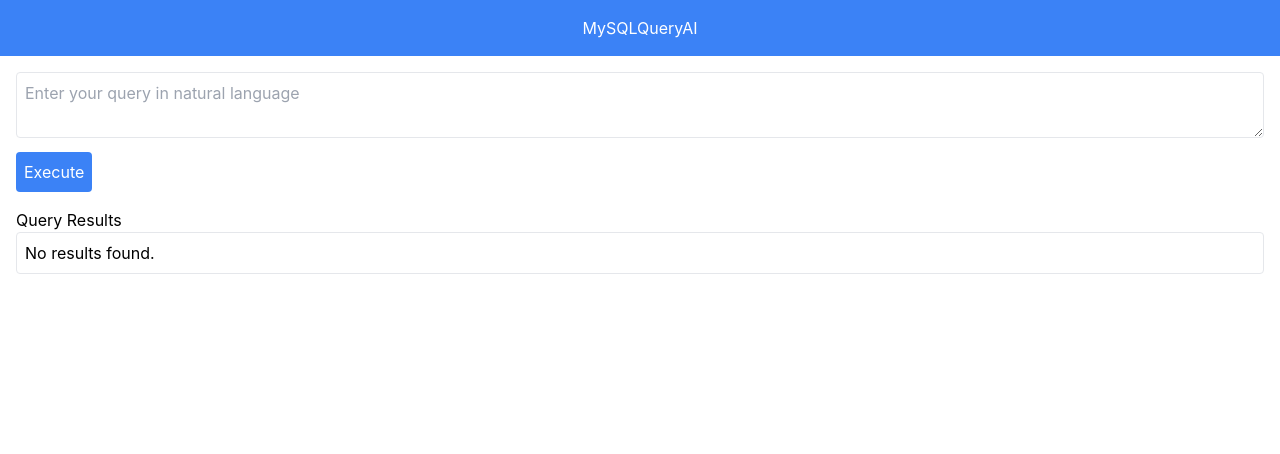
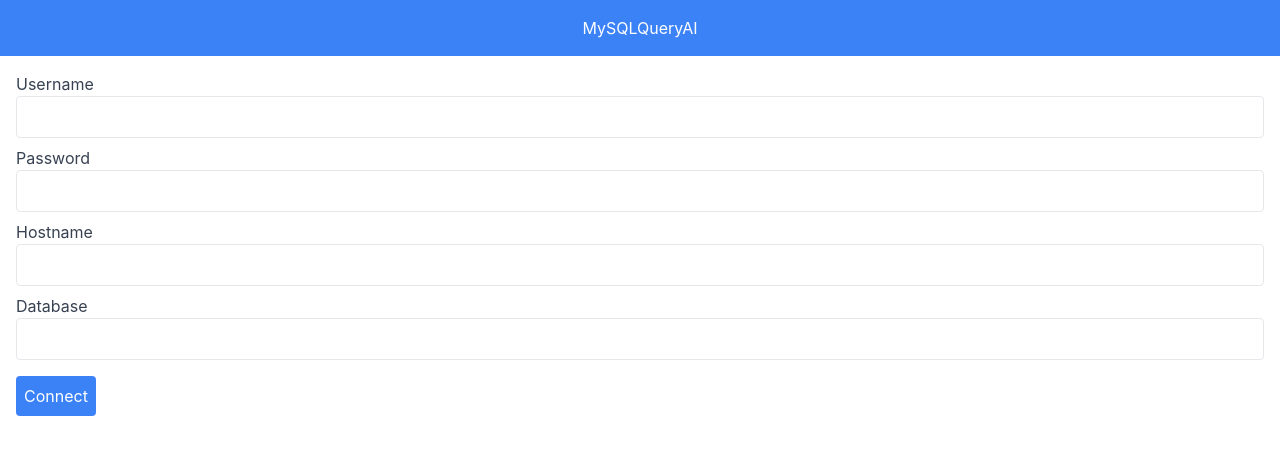
Before and after one commit to arunkuruvila275/MySQLQueryAI-Frontend, a React (Create React App) app: page / in a window 1280 px wide. Shown: the top 454 px of the page. Built offline with nearby package versions, Linux system fonts and the light colour scheme.

Commit message:
Added connection parameters

```diff
--- a/src/App.js
+++ b/src/App.js
@@ -1,9 +1,21 @@
 import React, { useState } from 'react';
 import QueryInput from './components/QueryInput';
 import QueryResults from './components/QueryResults';
+import ConnectionForm from './components/ConnectionForm';
 
 function App() {
+  const [isConnected, setIsConnected] = useState(false);
+  const [sqlQuery, setSqlQuery] = useState('');
   const [results, setResults] = useState([]);
+
+  const handleConnect = () => {
+    setIsConnected(true);
+  };
+
+  const handleResults = (query, results) => {
+    setSqlQuery(query);
+    setResults(Array.isArray(results) ? results : []);
+  };
 
   return (
     <div className="App">
@@ -11,8 +23,14 @@ function App() {
         <h1>MySQLQueryAI</h1>
       </header>
       <main className="p-4">
-        <QueryInput onResults={setResults} />
-        <QueryResults results={results} />
+        {!isConnected ? (
+          <ConnectionForm onConnect={handleConnect} />
+        ) : (
+          <>
+            <QueryInput onResults={handleResults} />
+            <QueryResults sqlQuery={sqlQuery} results={results} />
+          </>
+        )}
       </main>
     </div>
   );
--- /dev/null
+++ b/src/components/ConnectionForm.js
@@ -0,0 +1,92 @@
+import React, { useState } from 'react';
+
+function ConnectionForm({ onConnect }) {
+  const [username, setUsername] = useState('');
+  const [password, setPassword] = useState('');
+  const [hostname, setHostname] = useState('');
+  const [database, setDatabase] = useState('');
+  const [error, setError] = useState(null);
+
+  const handleSubmit = async (event) => {
+    event.preventDefault();
+    setError(null);
+
+    const connectionDetails = {
+      username,
+      password,
+      hostname,
+      database
+    };
+
+    try {
+      const response = await fetch('http://localhost:8000/connect/', {
+        method: 'POST',
+        headers: {
+          'Content-Type': 'application/json',
+        },
+        body: JSON.stringify(connectionDetails),
+      });
+
+      const data = await response.json();
+
+      if (response.ok) {
+        onConnect();
+      } else {
+        setError(data.detail);
+      }
+    } catch (err) {
+      setError('Failed to connect to the database.');
+    }
+  };
+
+  return (
+    <form onSubmit={handleSubmit} className="mb-4">
+      <div className="mb-2">
+        <label className="block text-gray-700">Username</label>
+        <input
+          type="text"
+          value={username}
+          onChange={(e) => setUsername(e.target.value)}
+          className="w-full p-2 border rounded"
+          required
+        />
+      </div>
+      <div className="mb-2">
+        <label className="block text-gray-700">Password</label>
+        <input
+          type="password"
+          value={password}
+          onChange={(e) => setPassword(e.target.value)}
+          className="w-full p-2 border rounded"
+          required
+        />
+      </div>
+      <div className="mb-2">
+        <label className="block text-gray-700">Hostname</label>
+        <input
+          type="text"
+          value={hostname}
+          onChange={(e) => setHostname(e.target.value)}
+          className="w-full p-2 border rounded"
+          required
+        />
+      </div>
+      <div className="mb-2">
+        <label className="block text-gray-700">Database</label>
+        <input
+          type="text"
+          value={database}
+          onChange={(e) => setDatabase(e.target.value)}
+          className="w-full p-2 border rounded"
+          required
+        />
+      </div>
+      <button type="submit" className="mt-2 p-2 bg-blue-500 text-white rounded">
+        Connect
+      </button>
+      {error && <p className="text-red-500 mt-2">{error}</p>}
+    </form>
+  );
+}
+
+export default ConnectionForm;
--- a/src/components/QueryInput.js
+++ b/src/components/QueryInput.js
@@ -20,11 +20,12 @@ function QueryInput({ onResults }) {
       });
 
       if (!response.ok) {
-        throw new Error('Failed to execute query');
+        const errorData = await response.json();
+        throw new Error(errorData.detail);
       }
 
       const data = await response.json();
-      onResults(data.result);
+      onResults(data.sql_query, data.result);
     } catch (err) {
       setError(err.message);
     } finally {
--- a/src/components/QueryResults.js
+++ b/src/components/QueryResults.js
@@ -1,17 +1,21 @@
 import React from 'react';
 
-function QueryResults({ results }) {
+function QueryResults({ sqlQuery, results }) {
   return (
     <div className="mt-4">
+      <h2>Executed SQL Query</h2>
+      <div className="border p-2 rounded mb-4">
+        <pre className="bg-gray-100 p-2 rounded">{sqlQuery}</pre>
+      </div>
       <h2>Query Results</h2>
       <div className="border p-2 rounded">
-        {results.length === 0 ? (
+        {results && results.length === 0 ? (
           <p>No results found.</p>
         ) : (
           <table className="min-w-full divide-y divide-gray-200">
             <thead className="bg-gray-50">
               <tr>
-                {Object.keys(results[0]).map((key) => (
+                {results[0] && Object.keys(results[0]).map((key) => (
                   <th key={key} className="px-6 py-3 text-left text-xs font-medium text-gray-500 uppercase tracking-wider">
                     {key}
                   </th>
```
